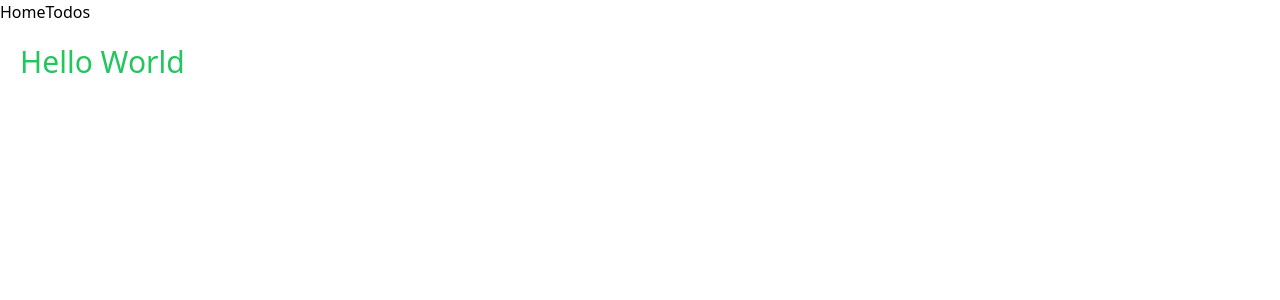
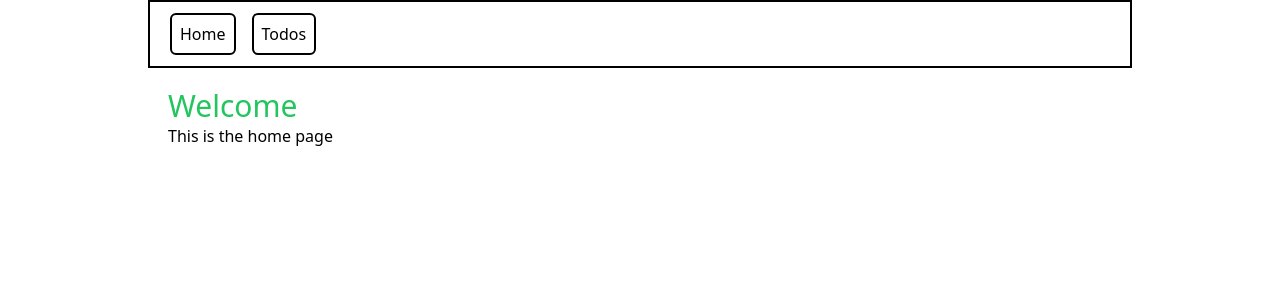
Before and after one commit to Tatooles/next-todo-list, a Next.js app: page / in a window 1280 px wide. Shown: the top 300 px of the page. Built offline with nearby package versions, Linux system fonts and the light colour scheme.

Commit message:
Add some styling

```diff
--- a/app/layout.tsx
+++ b/app/layout.tsx
@@ -1,3 +1,4 @@
+import "./globals.css";
 import Link from "next/link";
 
 export const metadata = {
@@ -12,11 +13,21 @@ export default function RootLayout({
 }) {
   return (
     <html lang="en">
-      <body>
-        <header>
+      <body className="h-full px-5 w-4/5 mx-auto">
+        <header className="p-5 h-18 border-2 border-black">
           <nav>
-            <Link href="/">Home</Link>
-            <Link href="/todos">Todos</Link>
+            <Link
+              href="/"
+              className="mr-4 border-black border-2 p-2 rounded-md"
+            >
+              Home
+            </Link>
+            <Link
+              href="/todos"
+              className="border-black border-2 p-2 rounded-md"
+            >
+              Todos
+            </Link>
           </nav>
         </header>
         <main>{children}</main>
--- a/app/page.tsx
+++ b/app/page.tsx
@@ -4,7 +4,8 @@ export default function Home() {
   return (
     <main className="p-5">
       <div>
-        <h1 className="text-3xl text-green-500">Hello World</h1>
+        <h1 className="text-3xl text-green-500">Welcome</h1>
+        <h2>This is the home page</h2>
       </div>
     </main>
   );
```
